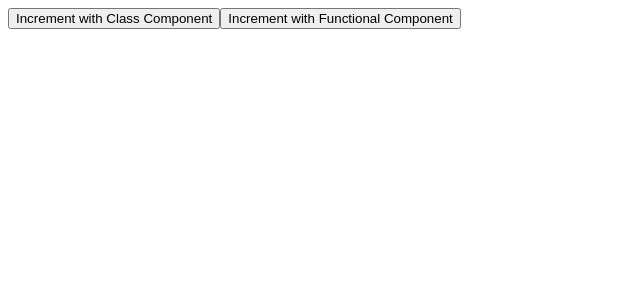
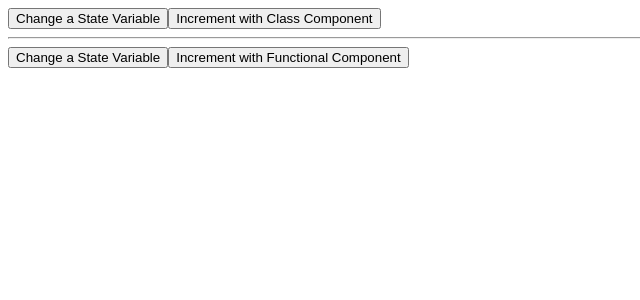
Before and after one commit to MrTwinkleSharma/Full-Stack-React, a React (Create React App) app in the folder tut-app/: page / in a window 1280 px wide. Shown: the top 300 px of the page, without its empty margins (0-640 px from the left). Built offline with nearby package versions, Linux system fonts and the light colour scheme.

Commit message:
useEffect (Prevent unneccesary rendering)

```diff
--- a/tut-app/src/components/App.jsx
+++ b/tut-app/src/components/App.jsx
@@ -2,10 +2,13 @@ import React from 'react';
 import UpdateTitleFunc from './UpdateTitleFunc.jsx';
 import UpdateTitleClass from './UpdateTitleClass.jsx';
 
+
+//See Console for perfomance reduction through this approach
 function App(){
 
         return <>
         <UpdateTitleClass/>
+        <hr/>
         <UpdateTitleFunc/>
         </>
 }
--- a/tut-app/src/components/UpdateTitleClass.jsx
+++ b/tut-app/src/components/UpdateTitleClass.jsx
@@ -4,21 +4,24 @@ class UpdateTitleClass extends Component{
     constructor(props){
         super(props);
         this.state ={
-            titleCount:0
+            titleCount:0,
+            extraVar:0
         }
     }
 
     componentDidMount(){
-        document.title = `Clicked ${this.state.titleCount} Times`;
+        document.title = `Clickesd ${this.state.titleCount} Times`;
     }
 
     componentDidUpdate(){
+        console.log("Document Title Update from Class!");
         document.title = `Clicked ${this.state.titleCount} Times`;
     }
 
     render(){
 
     return <>
+    <button onClick= {()=>{this.setState({extraVar:this.state.extraVar+1})}}>Change a State Variable</button>
     <button onClick= {()=>{this.setState({titleCount:this.state.titleCount+1})}}>Increment with Class Component</button>
 
     </>
--- a/tut-app/src/components/UpdateTitleFunc.jsx
+++ b/tut-app/src/components/UpdateTitleFunc.jsx
@@ -5,13 +5,19 @@ import React, { useState,useEffect } from 'react';
 function UpdateTitleFunc () {
 
     const [titleCount, setTitleCount] = useState(0);
+
+    const [extraVar, setextraVar] = useState(0);
+
     useEffect(
         ()=>{
+
+            console.log("Document Title Update from Function!");
             document.title=`Clicked ${titleCount} Times`
         }
     )
 
     return <>
+        <button onClick={()=> {setextraVar(extraVar => extraVar+1)}}>Change a State Variable</button>
         <button onClick={()=> {setTitleCount(titleCount => titleCount+1)}}>Increment with Functional Component</button>
     </>
 }
```
